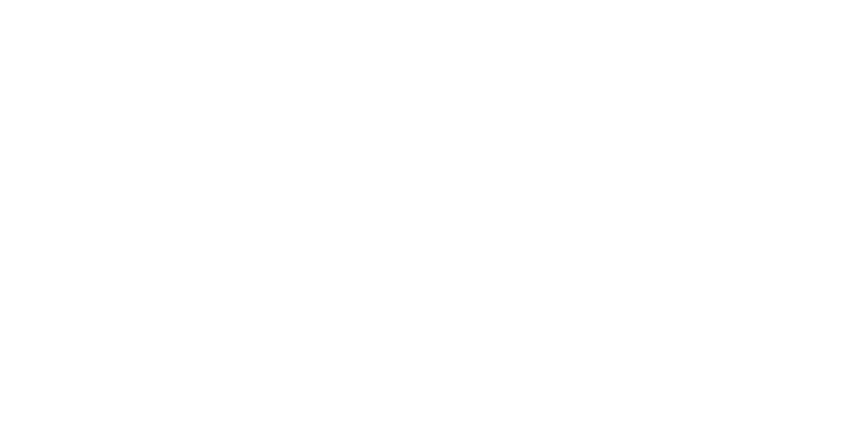
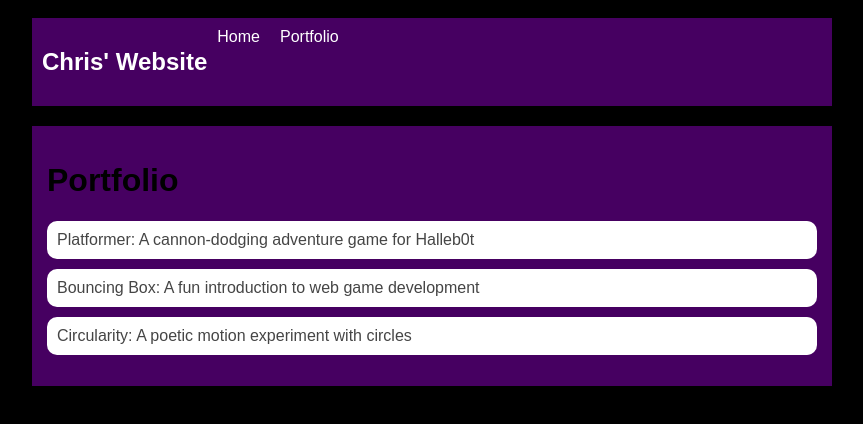
Before and after one commit to Christopher-Maher-Jr/christopher-maher-jr.github.io, a plain HTML site: page portfolio.html in a window 1280 px wide. Shown: the whole page, without its empty margins (208-1071 px from the left). Drawn offline with Linux system fonts and the light colour scheme.

Commit message:
add portfolio page to website

```diff
--- a/portfolio.html
+++ b/portfolio.html
@@ -0,0 +1,41 @@
+<!DOCTYPE html>
+<html>
+  <head>
+    <title>Chris' Website</title>
+    <link rel="stylesheet" href="style.css">
+  </head>
+
+  <body>
+    <!-- All content goes here -->
+    <div id="all-contents">
+      <nav>
+        <h1>Chris' Website</h1>
+        <ul id="nav-ul">
+            <li class="nav-li">
+                <a href="index.html">Home</a>
+            </li>
+            <li class="nav-li">
+                <a href="portfolio.html">Portfolio</a>
+            </li>
+        </ul>
+      </nav>
+
+      <main>
+        <div class="content">
+            <h1>Portfolio</h1>
+            <ul id="portfolio">
+                <li>
+                 <a href="fsd-projects/platformer/">Platformer: A cannon-dodging adventure game for Halleb0t</a>
+                </li>
+                <li>
+                 <a href="fsd-projects/bouncing-box/">Bouncing Box: A fun introduction to web game development</a>
+                </li>
+                <li>
+                 <a href="fsd-projects/circularity/">Circularity: A poetic motion experiment with circles</a>
+                </li>
+            </ul>
+        </div>
+      </main>
+    </div>
+  </body>
+</html>
--- a/style.css
+++ b/style.css
@@ -64,3 +64,28 @@ main {
 h2, h3 {
     margin: 0px;
 }
+
+.content h1 {
+  color: black;
+}
+
+#portfolio {
+  list-style-type: none;
+  padding-left: 0;
+}
+
+#portfolio li {
+  background: #fff;
+  padding: 10px;
+  border-radius: 10px;
+  margin-bottom: 10px;
+}
+
+#portfolio li:hover {
+  background: #eee;
+}
+
+#portfolio a {
+  text-decoration: none;
+  color: #454545;
+}
```
